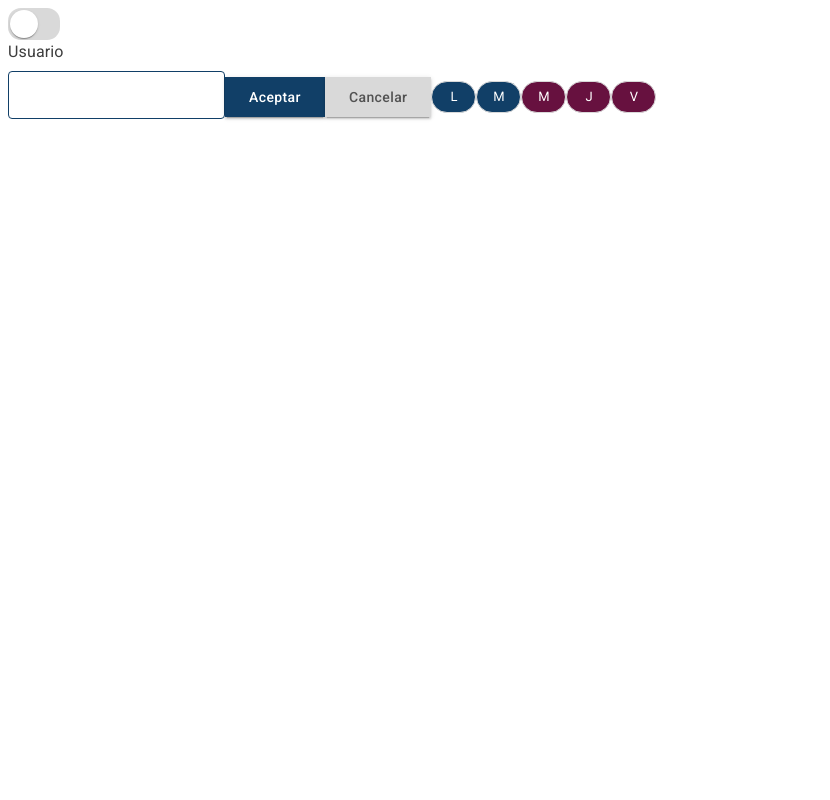
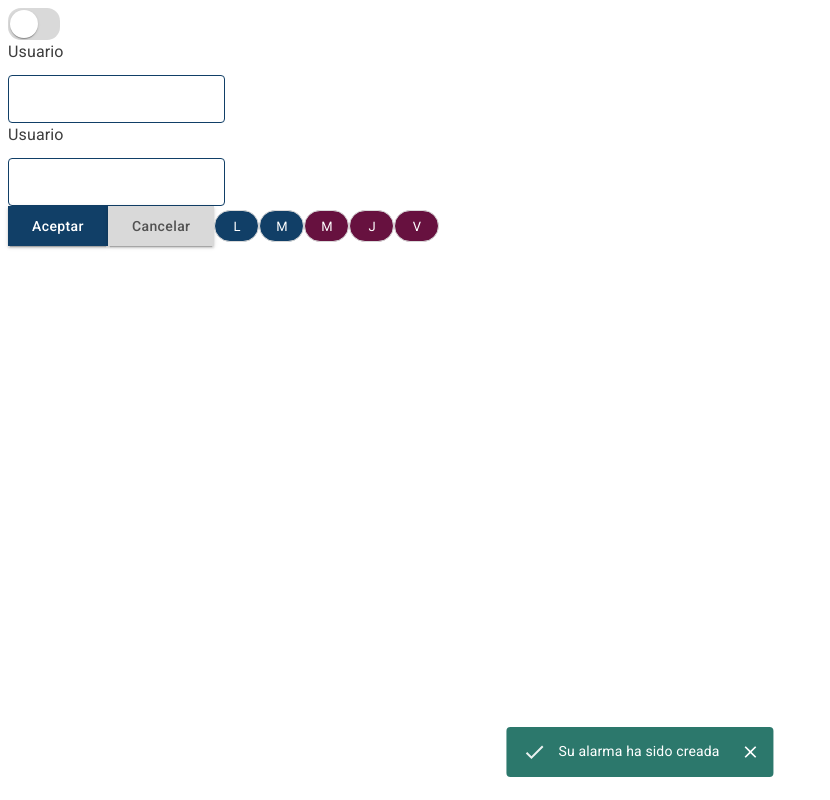
Before and after one commit to jcdejesus/2024-14-UX-homalarm, a React app in the folder web/: page / in a window 1280 px wide. Shown: the whole page, without its empty margins (0-830 px from the left). Built offline with nearby package versions, Linux system fonts and the light colour scheme.

Commit message:
Agrega mas componentes UI

```diff
--- a/web/package.json
+++ b/web/package.json
@@ -60,6 +60,7 @@
   "dependencies": {
     "@emotion/react": "^11.13.3",
     "@emotion/styled": "^11.13.0",
+    "@mui/icons-material": "^6.1.0",
     "@mui/material": "^6.1.0",
     "eslint-plugin-react": "^7.33.2",
     "jsdom": "^23.0.1",
--- a/web/src/App.tsx
+++ b/web/src/App.tsx
@@ -5,6 +5,7 @@ import { GreenSwitch } from "./components/GreenSwitch/GreenSwitch";
 import { InputText } from "./components/Input/InputText";
 import { Button } from "./components/Button/Button";
 import { CardChip } from "./components/CardChip/CardChip";
+import { ToastBar } from "./components/ToastBar/ToastBar";
 
 const App: React.FC = () => {
   return (
@@ -16,7 +17,8 @@ const App: React.FC = () => {
 
       {/* Algunos componentes  */}
       <GreenSwitch />
-      <InputText text="Usuario" />
+      <InputText direction="Column" text="Usuario" />
+      <InputText direction="Column" text="Usuario" />
       <Button texture="Blue" text="Aceptar" />
       <Button texture="Gray" text="Cancelar" />
       <CardChip text="L" />
@@ -24,6 +26,7 @@ const App: React.FC = () => {
       <CardChip text="M" texture="Redwine" />
       <CardChip text="J" texture="Redwine" />
       <CardChip text="V" texture="Redwine" />
+      <ToastBar text="Su alarma ha sido creada" texture="Success" />
     </ThemeProvider>
   );
 };
--- a/web/src/components/CardChip/CardChip.tsx
+++ b/web/src/components/CardChip/CardChip.tsx
@@ -1,4 +1,3 @@
-import { Chip, styled } from "@mui/material";
 import React from "react";
 import { BlueCardChip } from "./BlueCardChip";
 import { RedwineCardChip } from "./RedwineCardChip";
--- a/web/src/components/Input/InputText.tsx
+++ b/web/src/components/Input/InputText.tsx
@@ -2,19 +2,21 @@ import React from "react";
 import { styled } from "@mui/material/styles";
 import { InputLabel, InputBase } from "@mui/material";
 
+import Box from "@mui/material/Box";
+
 interface InputTextProps {
   text: String;
+  direction: "Row" | "Column";
 }
 
-export const InputText: React.FC<InputTextProps> = ({ text }) => {
+export const InputText: React.FC<InputTextProps> = ({
+  text,
+  direction,
+}) => {
   const Button = styled(InputBase)(({ theme }) => ({
-    "label + &": {
-      marginTop: theme.spacing(2),
-    },
     "& .MuiInputBase-input": {
       color: theme.palette.text.primary,
       boxSizing: "border-box",
-      position: "relative",
       backgroundColor: theme.palette.background.paper,
       border: "1px solid",
       borderColor: theme.palette.primary.main,
@@ -28,7 +30,7 @@ export const InputText: React.FC<InputTextProps> = ({ text }) => {
         "box-shadow",
       ]),
       "&:focus": {
-        boxShadow: "#FFF",
+        boxShadow: theme.palette.common.white,
         borderColor: theme.palette.primary.main,
       },
     },
@@ -39,10 +41,27 @@ export const InputText: React.FC<InputTextProps> = ({ text }) => {
     fontSize: "1rem",
   }));
 
+  const boxStyle = {
+    display: "flex",
+    flexDirection: "",
+    columnGap: "",
+    rowGap: "",
+    alignItems: "",
+  };
+
+  if (direction == "Row") {
+    boxStyle.flexDirection = "row";
+    boxStyle.columnGap = "12px";
+    boxStyle.alignItems = "center";
+  } else {
+    boxStyle.flexDirection = "column";
+    boxStyle.rowGap = "12px";
+  }
+
   return (
-    <>
+    <Box component="div" sx={boxStyle}>
       <Label> {text} </Label>
       <Button />
-    </>
+    </Box>
   );
 };
--- /dev/null
+++ b/web/src/components/ToastBar/ToastBar.tsx
@@ -0,0 +1,42 @@
+import React from "react";
+import Snackbar from "@mui/material/Snackbar";
+import { styled } from "@mui/material/styles";
+import { Alert } from "@mui/material";
+import DoneIcon from "@mui/icons-material/Done";
+import CloseIcon from "@mui/icons-material/Close";
+
+type Texture = "Error" | "Success";
+
+interface ToastBarProps {
+  text: string;
+  onClose?: () => void;
+  texture?: Texture;
+}
+
+export const ToastBar: React.FC<ToastBarProps> = ({ text, texture }) => {
+  const CustomSnackBar = styled(Snackbar)(({ theme }) => ({
+    height: "48px",
+    "& .MuiPaper-root": {
+      fontWeight: "normal",
+    },
+  }));
+
+  return (
+    <CustomSnackBar
+      anchorOrigin={{ vertical: "bottom", horizontal: "center" }}
+      open={true}
+      onClose={() => {}}>
+      <Alert
+        iconMapping={{
+          success: <DoneIcon />,
+          error: <CloseIcon />,
+        }}
+        onClose={() => {}}
+        severity={texture === "Error" ? "error" : "success"}
+        variant="filled"
+        sx={{ width: "100%" }}>
+        {text}
+      </Alert>
+    </CustomSnackBar>
+  );
+};
--- a/web/src/styles/Theme.ts
+++ b/web/src/styles/Theme.ts
@@ -18,6 +18,9 @@ export const theme = createTheme({
     },
     error: {
       main: "#DC2F2F",
+    },
+    success: {
+      main: "#2C786C",
     },
     grey: {
       A700: "#525252",
```
Also changed, not shown: 1 other file (tests, documents, lock files or other folders).
